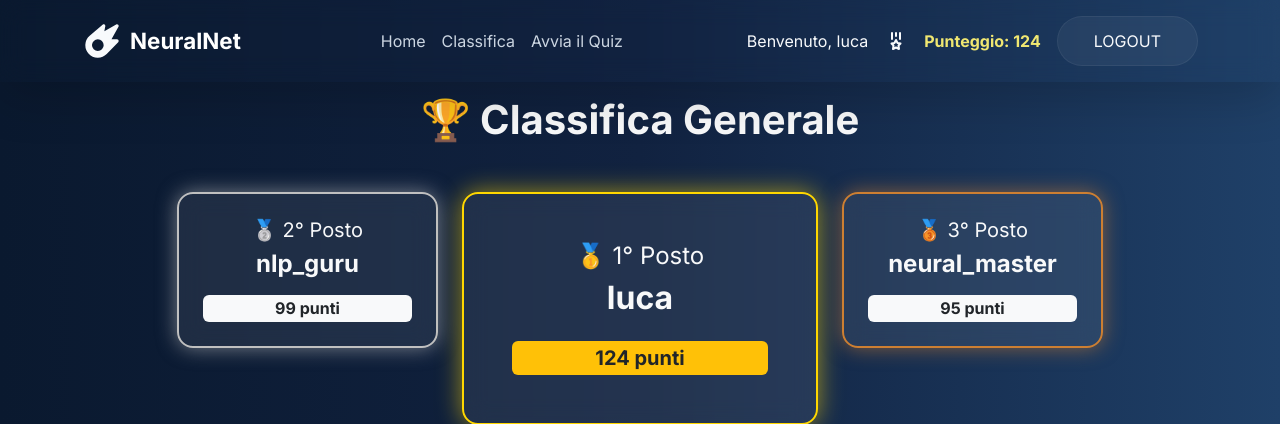
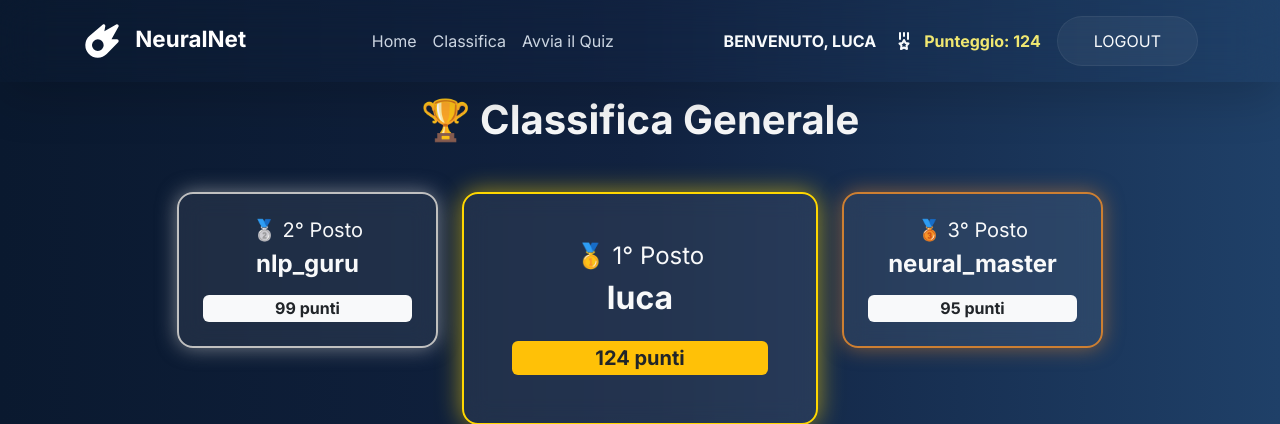
Before and after one commit to nagcas/neuralQuiz, a Flask app: page /ranking in a window 1280 px wide. Shown: the top 424 px of the page. Run offline with Flask 3, Linux system fonts and the light colour scheme; a user stored in the database is signed in; data comes from the database, SQL or seed files in the repository.

Commit message:
feat: normalize username and password input in login and registration; enhance navbar styling and layout

```diff
--- a/app.py
+++ b/app.py
@@ -167,8 +167,8 @@ def login():
     if request.method == 'GET':
         return render_template('login.html')
 
-    username = request.form['username']
-    password = request.form['password']
+    username = request.form['username'].lower()
+    password = request.form['password'].lower()
 
     if not username or not password:
         flash('Inserisci tutti i campi', 'warning')
@@ -198,8 +198,8 @@ def register():
     if request.method == 'GET':
         return render_template('register.html')
 
-    username = request.form['username']
-    password = request.form['password']
+    username = request.form['username'].lower()
+    password = request.form['password'].lower()
     confirm_password = request.form['confirm_password']
 
     if not username or not password or not confirm_password:
--- a/static/css/global.css
+++ b/static/css/global.css
@@ -25,7 +25,7 @@ body {
 }
 
 .navbar-custom {
-  backdrop-filter: blur(12px);
+  backdrop-filter: blur(20px);
 }
 
 .navbar-brand {
--- a/templates/_navbar.html
+++ b/templates/_navbar.html
@@ -4,6 +4,10 @@
     class="navbar navbar-expand-lg navbar-dark py-3 fixed-top shadow-lg navbar-custom"
   >
     <div class="container">
+      <a
+        class="navbar-brand"
+        href="/"
+      >
         <svg
           xmlns="http://www.w3.org/2000/svg"
           width="40"
@@ -21,10 +25,7 @@
             d="M21.874 3.486l-4.174 7.514h3.3c.846 0 1.293 .973 .791 1.612l-.074 .085l-6.9 7.095a7.5 7.5 0 1 1 -10.21 -10.974l7.746 -6.58c.722 -.614 1.814 .028 1.628 .958l-.577 2.879l7.11 -3.95c.88 -.488 1.849 .481 1.36 1.36m-12.374 7.515a3.5 3.5 0 0 0 -3.495 3.308l-.005 .192a3.5 3.5 0 1 0 3.5 -3.5"
           />
         </svg>
-      <a
-        class="navbar-brand"
-        href="/"
-        >NeuralNet</a
+        NeuralNet</a
       >
       <button
         class="navbar-toggler"
@@ -35,7 +36,7 @@
         <span class="navbar-toggler-icon"></span>
       </button>
       <div
-        class="collapse navbar-collapse"
+        class="collapse navbar-collapse text-center"
         id="nav"
       >
         <ul class="navbar-nav mx-auto">
@@ -65,8 +66,11 @@
           {% endif %}
         </ul>
         {% if username %}
-        <div class="d-flex justify-content-center align-items-center gap-3">
-          Benvenuto, {{ username }}
+        <div
+          class="d-flex flex-column flex-lg-row justify-content-center align-items-center gap-3"
+        >
+          <span class="text-uppercase fw-bold">Benvenuto, {{ username }}</span>
+          <div class="d-flex align-items-center gap-2">
             <svg
               xmlns="http://www.w3.org/2000/svg"
               width="24"
@@ -90,6 +94,7 @@
               />
             </svg>
             <span class="rank-score">Punteggio: {{ score }}</span>
+          </div>
           <a
             class="btn btn-outline-custom"
             href="/logout"
@@ -97,14 +102,16 @@
           >
         </div>
         {% else %}
-        <div>
+        <div
+          class="d-flex flex-column flex-lg-row justify-content-center align-items-center gap-4"
+        >
           <a
-            class="nav-link d-inline me-3"
+            class="w-50 w-lg-100 nav-link d-inline btn btn-outline-custom"
             href="/login"
             >Login</a
           >
           <a
-            class="btn btn-primary-custom text-white"
+            class="w-50 w-lg-100 btn btn-primary-custom text-white mx-auto"
             href="/register"
             >Registrati</a
           >
```
Also changed, not shown: templates/home.html (+7 -1 lines). Lines whose indentation alone changed are shown as unchanged.
